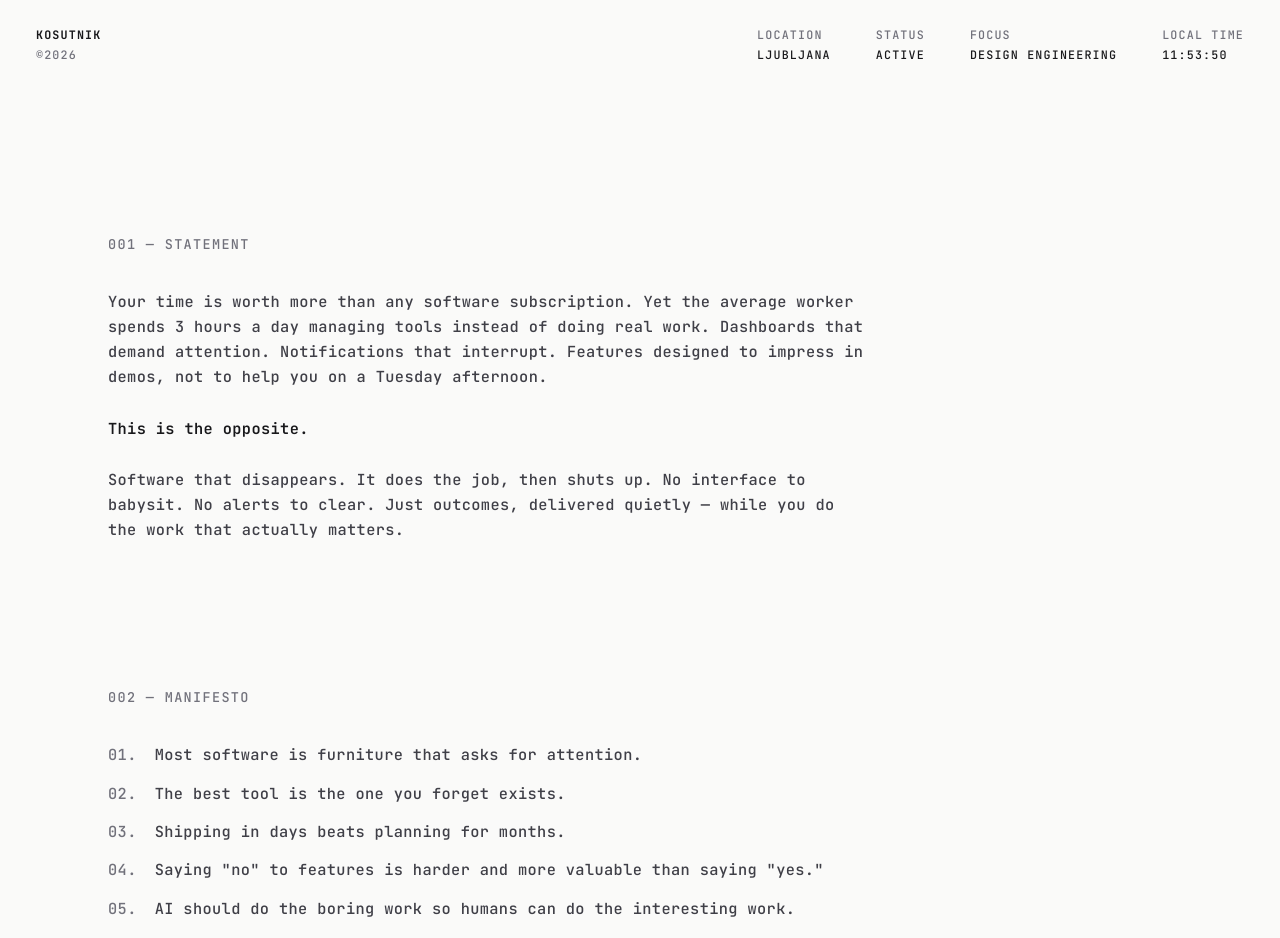
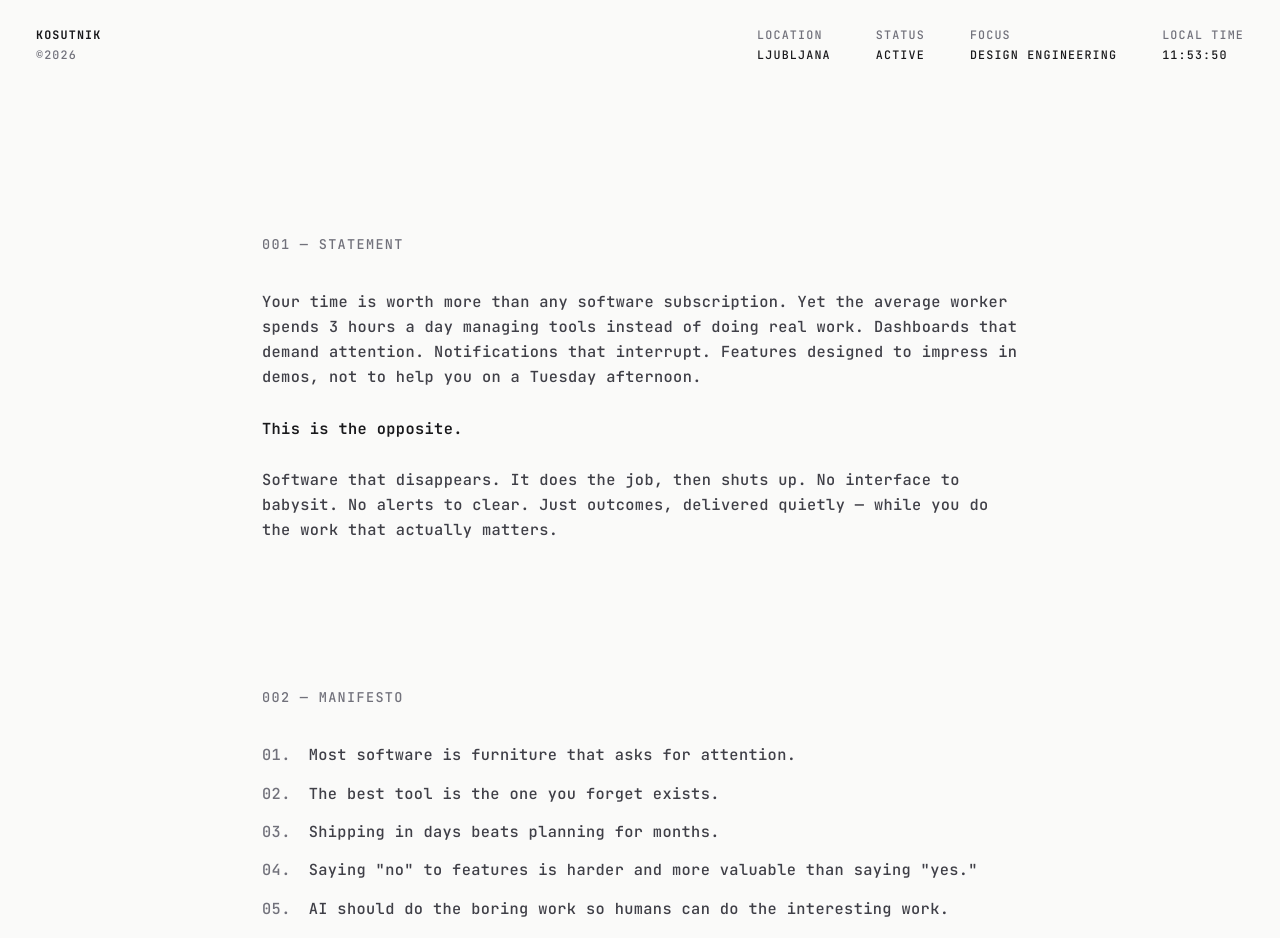
Before and after one commit to JanKosutnik/Kosutnik, a Next.js app: page / in a window 1280 px wide. Shown: the top 938 px of the page. Built offline with nearby package versions, Linux system fonts and the light colour scheme.

Commit message:
Center content on desktop, left-align on mobile

```diff
--- a/app/page.tsx
+++ b/app/page.tsx
@@ -41,7 +41,7 @@ export default function Home() {
 
       {/* ── Main ── */}
       <main className="pt-48 md:pt-36 px-8 md:px-16 lg:px-24">
-        <section className="max-w-2xl py-16">
+        <section className="max-w-2xl py-16 md:mx-auto">
           <p className="text-[0.75rem] tracking-widest uppercase text-zinc-500 mb-8">
             001 — STATEMENT
           </p>
@@ -64,7 +64,7 @@ export default function Home() {
           </div>
         </section>
 
-        <section className="max-w-2xl py-16">
+        <section className="max-w-2xl py-16 md:mx-auto">
           <p className="text-[0.75rem] tracking-widest uppercase text-zinc-500 mb-8">
             002 — MANIFESTO
           </p>
```
